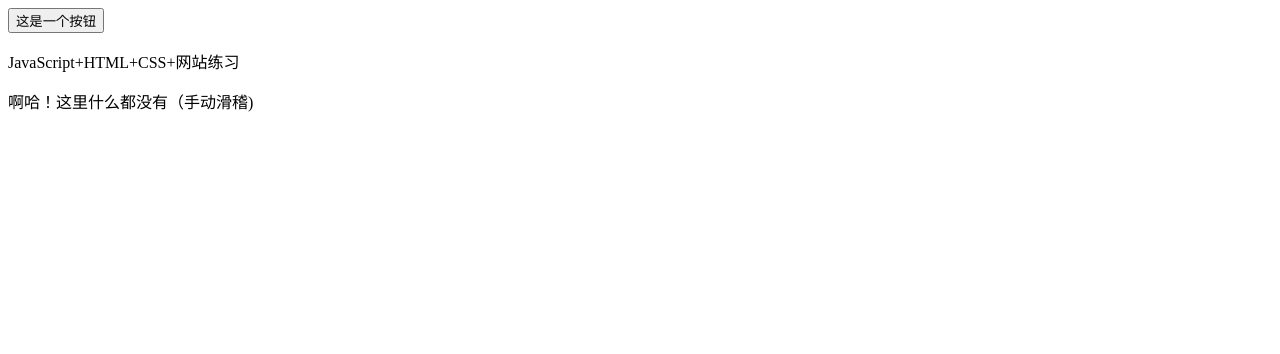
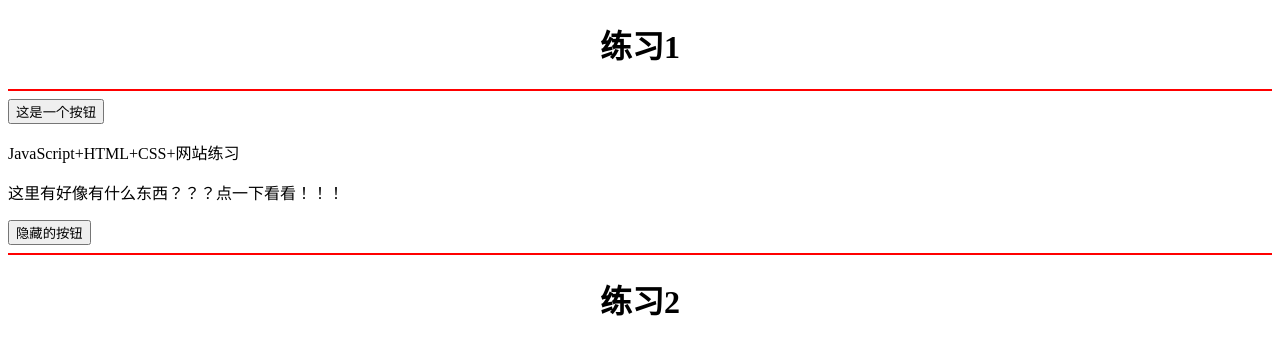
Before and after one commit to critipan/critipan.github.io, a plain HTML site: page index.html in a window 1280 px wide. Both pictures are taken after a click on the element "这里有好像有什么东西？？？点一下看看！！！". Drawn offline with Linux system fonts and the light colour scheme.

Commit message:
Add files via upload

```diff
--- a/index.html
+++ b/index.html
@@ -1,13 +1,30 @@
 <!doctype html>
 <html>
 <head>
-<meta charset="utf-8">
-<title>个人主页</title>
+	<!--设置字符集格式-->
+	<meta charset="utf-8">
+	<!--设置网页适配方式-->
+	<meta name="viewport" content="width=device-width, initial-scale=1">
+	<!--设置网页标题-->
+	<title>critipan</title>
+	<!--设置网页icon-->
+	<link rel="icon" href="img/icon.png" type="img/x-icon">
 </head>
 
 <body>
-	<button type="button">这是一个按钮</button>
+	<h1 align="center">练习1</h1>
+	<hr color="red">
+	<button type="button" id="button01" onClick="">这是一个按钮</button>
 	<p>JavaScript+HTML+CSS+网站练习</p>
-	<p id="text01" onclick="document.getElementById('text01').innerHTML= '啊哈！这里什么都没有（手动滑稽)'">这里有好像有什么东西？？？点一下看看！！！</p>
+	<p id="text01" onClick="document.getElementById('button02').style.display='block'; ">
+		这里有好像有什么东西？？？点一下看看！！！
+	</p>
+	<button type="button" id="button02" style="display: none" onClick="document.getElementById('button02').style.display='none';">
+	隐藏的按钮
+	</button>
+
+	<hr color="red">
+	<h1 align="center">练习2</h1>
+
 </body>
 </html>
```
Also changed, not shown: icon.png (added).
